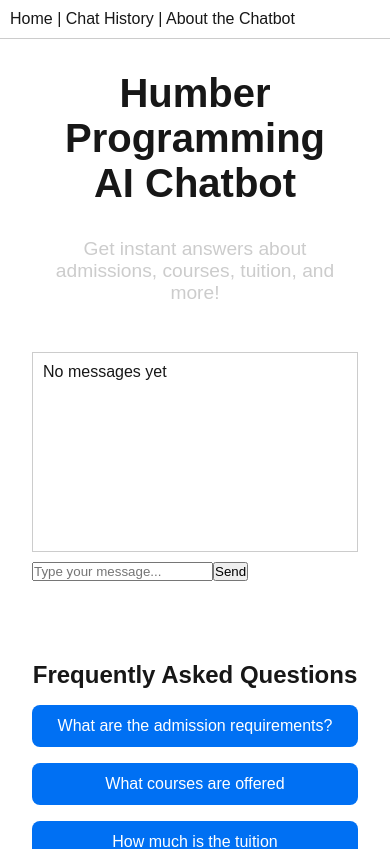
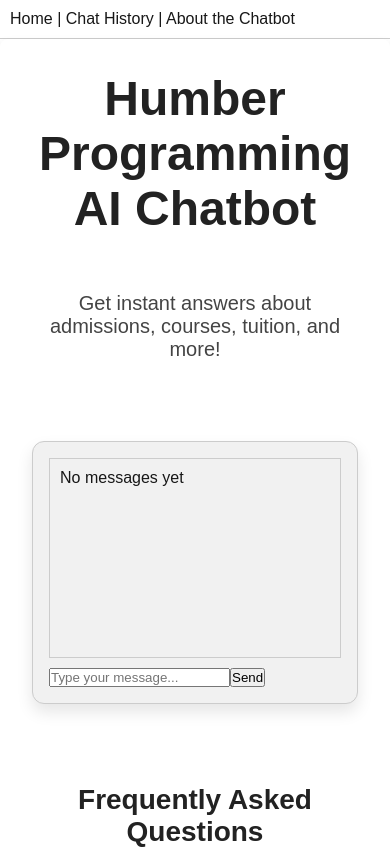
Before and after one commit to danielxw88/humber-ai, a Next.js app: page / in a window 390 px wide. Shown: the top 849 px of the page. Built offline with nearby package versions, Linux system fonts and the light colour scheme.

Commit message:
Enhanced main page styling: hover effects, animations, and responsive tweaks

```diff
--- a/styles/Home.module.css
+++ b/styles/Home.module.css
@@ -169,23 +169,41 @@
 
 .container {
   padding: 2rem;
+  background-color: #ffffff;
+  box-shadow: 0 4px 8px rgba(0, 0, 0, 0.1);
+  border-radius: 8px;
 }
 
 .title {
-  font-size: 2.5rem;
+  font-size: 3rem;
+  color: #222;
   text-align: center;
+  margin-bottom: 1.5rem;
+  transition: transform 0.3s ease, color 0.3s ease;
 }
 
+.title:hover {
+  transform: scale(1.03);
+  color: #0058a3;
+}
 .description {
-  font-size: 1.2rem;
+  font-size: 1.25rem;
   text-align: center;
-  color: #ccc;
+  color: #444;
+  font-weight: 500;
+  margin-bottom: 2rem;
 }
 
 .chatbox {
   width: 100%;
   max-width: 600px;
   margin: 1rem auto;
+  padding: 1rem;
+  border-radius: 10px;
+  background-color: #f1f1f1;
+  border-radius: 12px;
+  border: 1px solid #ccc;
+  box-shadow: 0 8px 16px rgba(0, 0, 0, 0.1);
 }
 
 .faq {
@@ -195,24 +213,46 @@
   text-align: center;
 }
 
+.faq h2 {
+  font-size: 1.75rem;
+  color: #222;
+  font-weight: 600;
+  margin-bottom: 1rem;
+}
+
 .faqButtons {
   display: flex;
   flex-direction: column;
-  gap: 1rem;
+  gap: 1.5rem;
   margin-top: 1rem;
 }
 
 .faqButtons button {
-  padding: 0.75rem 1rem;
-  font-size: 1rem;
+  padding: 1rem 1.5rem;
+  font-size: 1.1rem;
   border: none;
-  border-radius: 8px;
-  background-color: #0070f3;
+  border-radius: 10px;
+  background-color: #0058a3;
   color: white;
   cursor: pointer;
-  transition: background 0.2s ease;
+  transition: background 0.3s ease, transform 0.2s ease, box-shadow 0.2s ease;
+  box-shadow: 0 4px 8px rgba(0, 0, 0, 0.1);
 }
 
 .faqButtons button:hover {
-  background-color: #005dc1;
+  background-color: #007bff;
+  transform: translateY(-3px);
+  box-shadow: 0 6px 12px rgba(0, 0, 0, 0.15);
 }
+
+.faqButtons button:active {
+  background-color: #004c8c;
+  transform: scale(0.96);
+}
+
+.footer {
+  text-align: center;
+  padding: 1rem;
+  font-size: 0.9rem;
+  color: #666666;
+}
```
